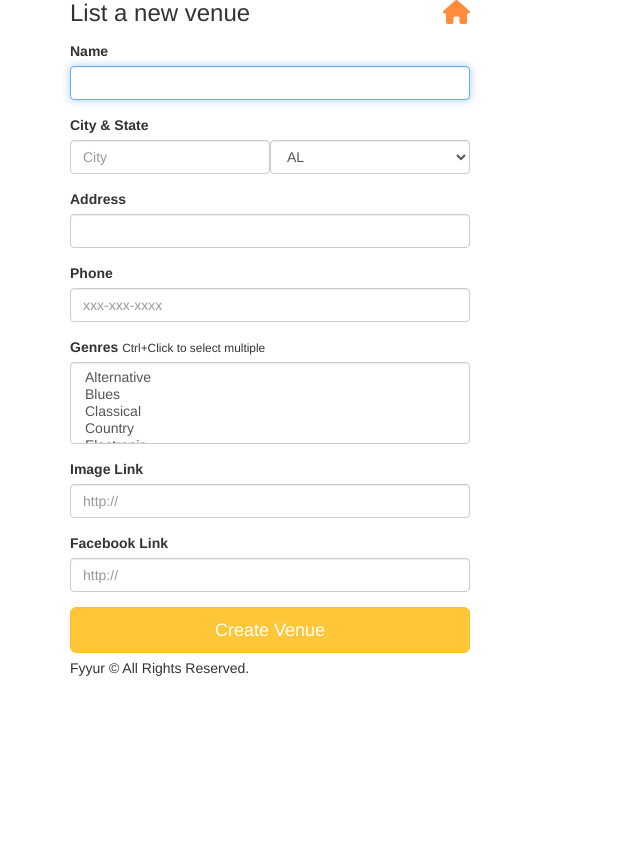
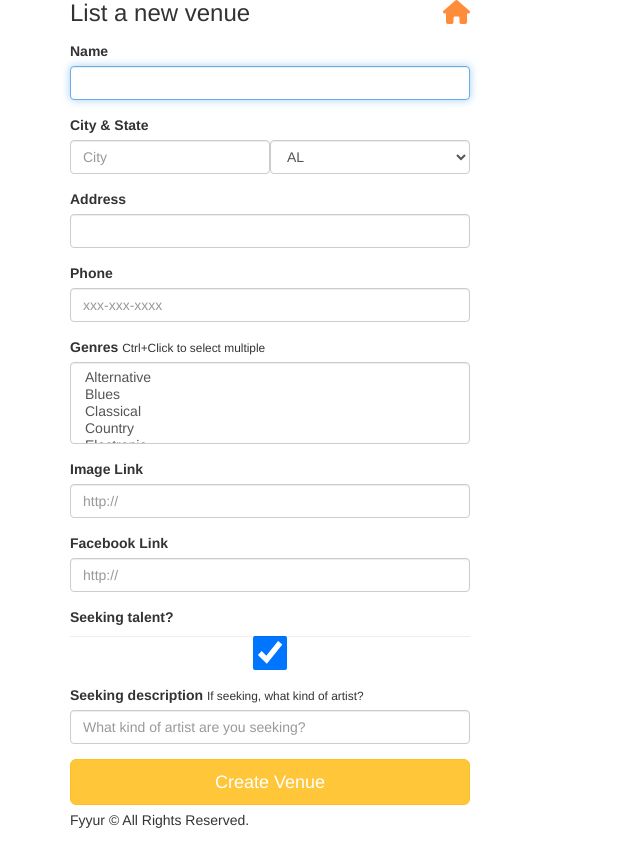
Before and after one commit to gskll/fyurr-fullstack, a Flask app: page /venues/create in a window 1280 px wide. Shown: the part 95-960 px from the top of the page, without its empty margins (0-640 px from the left). Before the commit the page ends 771 px from the top, so only its background shows below. Run offline with Flask 2, Linux system fonts and the light colour scheme; some libraries are stand-ins or nearby versions.

Commit message:
feat: add seeking eles to new artist/venue forms

```diff
--- a/forms.py
+++ b/forms.py
@@ -1,7 +1,8 @@
 from datetime import datetime
 from flask_wtf import Form
-from wtforms import StringField, SelectField, SelectMultipleField, DateTimeField
+from wtforms import StringField, SelectField, SelectMultipleField, DateTimeField, BooleanField
 from wtforms.validators import DataRequired, AnyOf, URL
+
 
 class ShowForm(Form):
     artist_id = StringField(
@@ -13,8 +14,9 @@ class ShowForm(Form):
     start_time = DateTimeField(
         'start_time',
         validators=[DataRequired()],
-        default= datetime.today()
+        default=datetime.today()
     )
+
 
 class VenueForm(Form):
     name = StringField(
@@ -116,6 +118,13 @@ class VenueForm(Form):
     facebook_link = StringField(
         'facebook_link', validators=[URL()]
     )
+    seeking_talent = BooleanField(
+        'seeking_talent', default="checked"
+    )
+    seeking_description = StringField(
+        'seeking_description'
+    )
+
 
 class ArtistForm(Form):
     name = StringField(
@@ -216,5 +225,12 @@ class ArtistForm(Form):
         # TODO implement enum restriction
         'facebook_link', validators=[URL()]
     )
+    seeking_venue = BooleanField(
+        'seeking_venue', default="checked"
+    )
+    seeking_description = StringField(
+        'seeking_description'
+    )
+
 
 # TODO IMPLEMENT NEW ARTIST FORM AND NEW SHOW FORM
--- a/templates/forms/new_venue.html
+++ b/templates/forms/new_venue.html
@@ -37,9 +37,18 @@
         {{ form.image_link(class_ = 'form-control', placeholder='http://', autofocus=true) }}
       </div>
       <div class="form-group">
-          <label for="genres">Facebook Link</label>
+          <label for="facebook_link">Facebook Link</label>
           {{ form.facebook_link(class_ = 'form-control', placeholder='http://', autofocus = true) }}
-        </div>
+      </div>
+      <div class="form-group">
+          <label for="seeking_talent">Seeking talent?</label>
+          {{ form.seeking_talent(class_ = 'form-control', autofocus = true) }}
+      </div>
+      <div class="form-group">
+          <label for="seeking_description">Seeking description</label>
+          <small>If seeking, what kind of artist?</small>
+          {{ form.seeking_description(class_ = 'form-control', placeholder='What kind of artist are you seeking?', autofocus = true) }}
+      </div>
       <input type="submit" value="Create Venue" class="btn btn-primary btn-lg btn-block">
     </form>
   </div>
```
Also changed, not shown: templates/forms/new_artist.html (+9 -0 lines).
